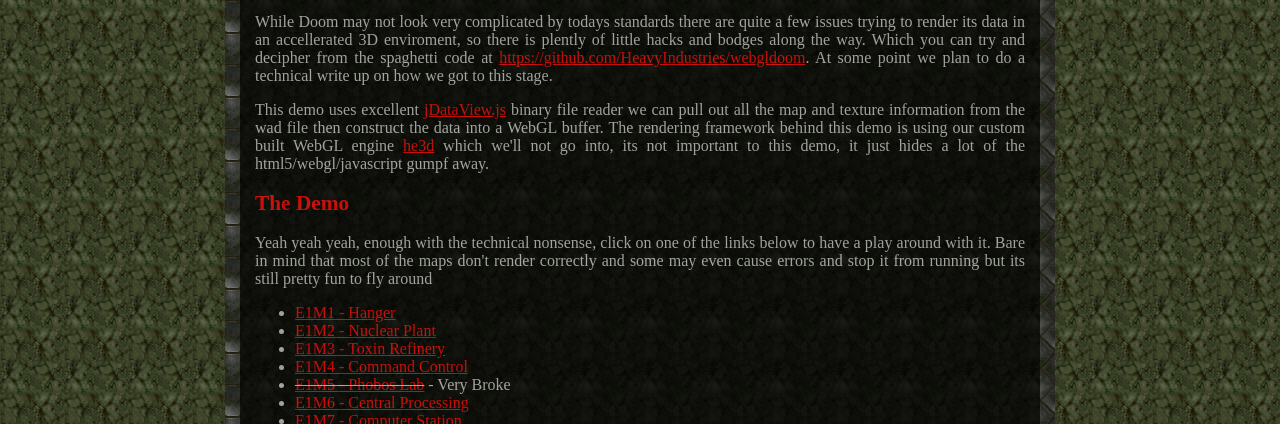
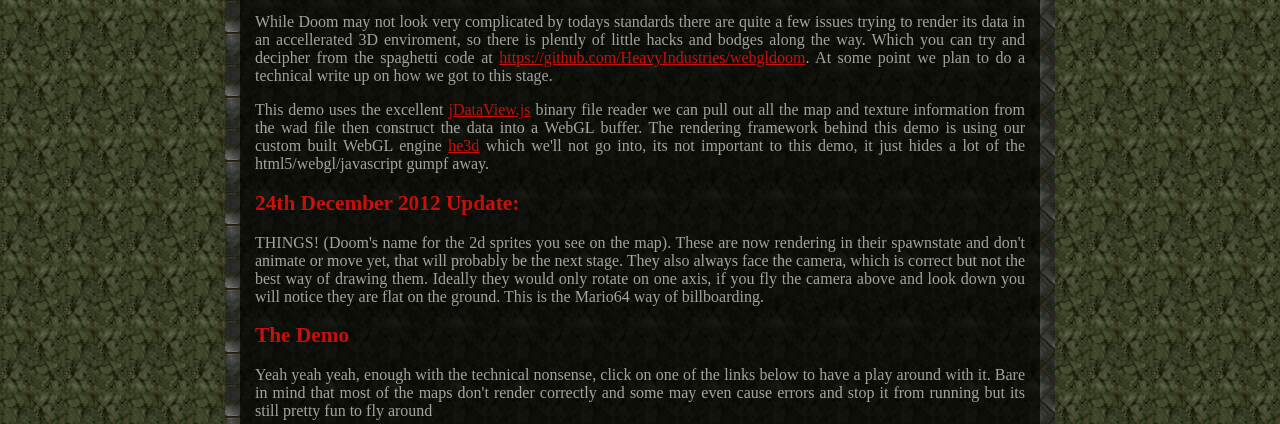
Before and after one commit to HeavyIndustries/webgldoom, a plain HTML site: page index.html in a window 1280 px wide. Shown: the part 376-800 px from the top of the page. Drawn offline with Linux system fonts and the light colour scheme.

Commit message:
Fix: things fragment shader wasn't discarding the transparent pixels. Rem: some unused mat4s in things. Upd: the front page.

```diff
--- a/index.html
+++ b/index.html
@@ -58,13 +58,21 @@
 					<a href="https://github.com/HeavyIndustries/webgldoom" target="_blank">
 					https://github.com/HeavyIndustries/webgldoom</a>. At some point we plan to
 					do a technical write up on how we got to this stage.</p>
-				<p>This demo uses excellent <a href="https://github.com/vjeux/jDataView"
+				<p>This demo uses the excellent <a href="https://github.com/vjeux/jDataView"
 					target="_blank">jDataView.js</a> binary file reader we can pull out all the map
 					and texture	information from the wad file then construct the data into a
 					WebGL buffer. The rendering framework behind this demo is using our custom
 					built WebGL	engine <a href="https://github.com/HeavyIndustries/he3d"
 					target="_blank">he3d</a> which we'll not go into, its not important to this
 					demo, it just hides a lot of the html5/webgl/javascript gumpf away.</p>
+
+				<h2>24th December 2012 Update:</h2>
+				<p>THINGS! (Doom's name for the 2d sprites you see on the map).
+					These are now rendering in their spawnstate and don't animate or move yet, that
+					will probably be the next stage. They also always face the camera, which is
+					correct but not the best way of drawing them. Ideally they would only rotate on
+					one axis, if you fly the camera above and look down you will notice they are
+					flat on the ground. This is the Mario64 way of billboarding.</p>
 
 				<h2>The Demo</h2>
 				<p>Yeah yeah yeah, enough with the technical nonsense, click on one of the links
--- a/scripts/game.js
+++ b/scripts/game.js
@@ -281,8 +281,6 @@ he3d.game.waitAssets=function(){
 	// Things Buffers
 	he3d.game.things.count=0;
 	he3d.game.things.mvMatrix=he3d.m.mat4.create();
-	he3d.game.things.rotMat=he3d.m.mat4.create();
-	he3d.game.things.up=he3d.m.vec3.create([0,1,0]);
 	he3d.game.things.buildActors();
 
 	he3d.console.toggle(false);
```
Also changed, not shown: 1 other file.
